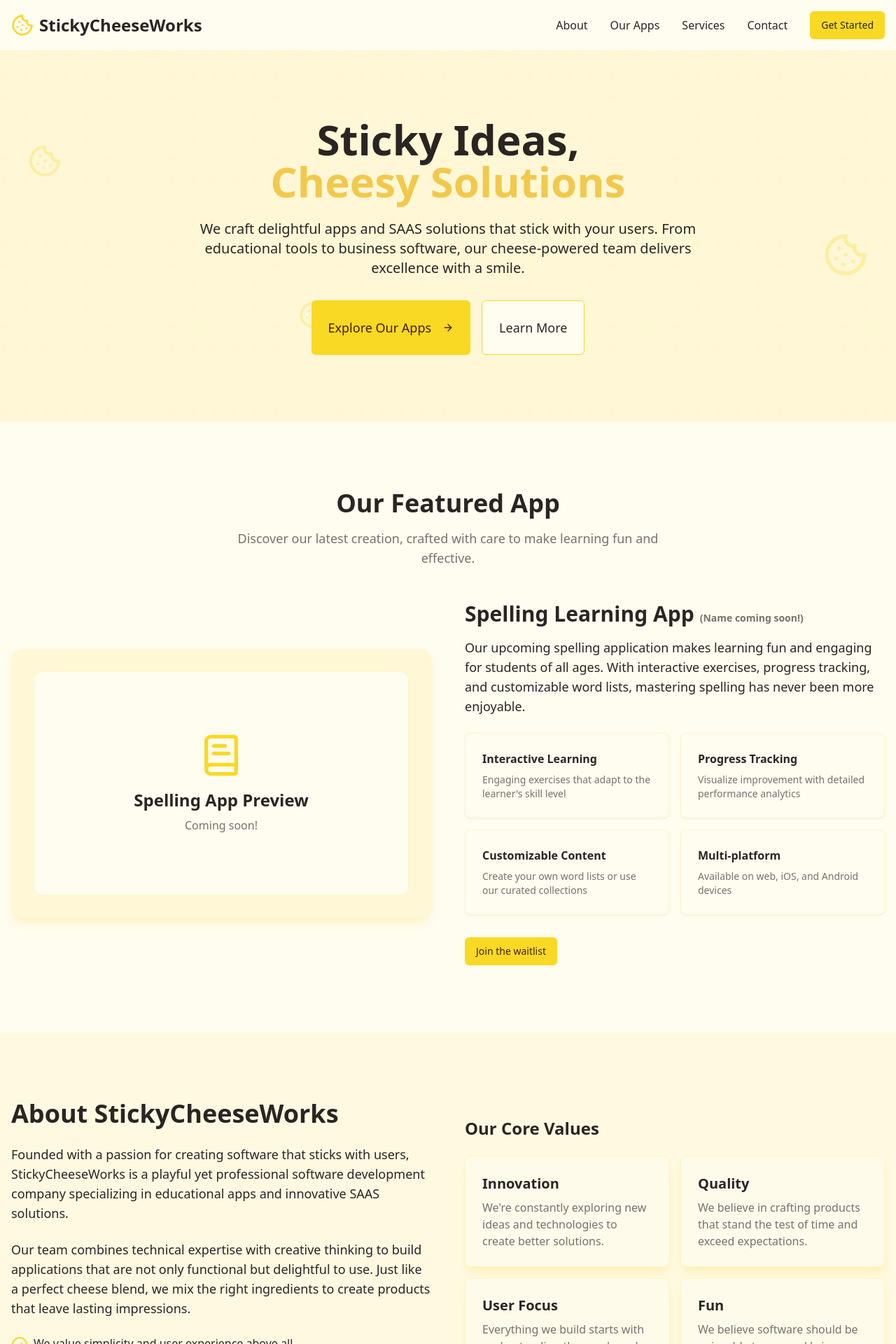
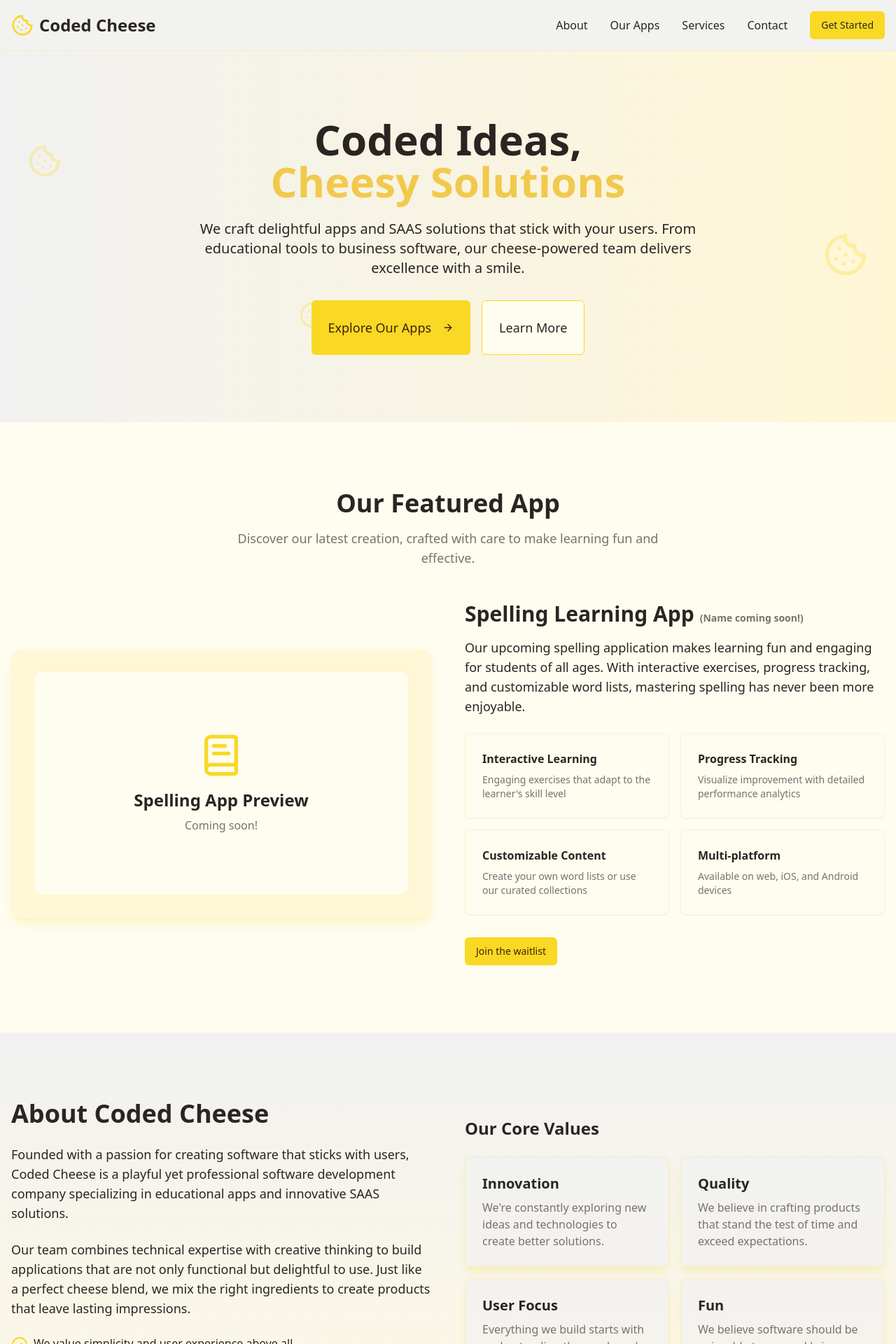
Before and after one commit to crespoh/sticky-cheese-works-build, a React (Vite) app: page / in a window 1280 px wide. Shown: the top 1920 px of the page at 70% size. Built offline with nearby package versions, Linux system fonts and the light colour scheme.

Commit message:
Refactor: Rename and update color theme
Rename all instances of "sticky cheese works" to "coded cheese" and update the color theme to include both yellow and light gray.

```diff
--- a/index.html
+++ b/index.html
@@ -4,17 +4,17 @@
   <head>
     <meta charset="UTF-8" />
     <meta name="viewport" content="width=device-width, initial-scale=1.0" />
-    <title>StickyCheeseWorks - Crafting Delightful Apps & SAAS Solutions</title>
-    <meta name="description" content="StickyCheeseWorks creates educational apps and SAAS solutions that stick with your users. Explore our services and innovative software products." />
-    <meta name="author" content="StickyCheeseWorks" />
+    <title>Coded Cheese - Crafting Delightful Apps & SAAS Solutions</title>
+    <meta name="description" content="Coded Cheese creates educational apps and SAAS solutions that stick with your users. Explore our services and innovative software products." />
+    <meta name="author" content="Coded Cheese" />
 
-    <meta property="og:title" content="StickyCheeseWorks - Crafting Delightful Apps & SAAS Solutions" />
-    <meta property="og:description" content="StickyCheeseWorks creates educational apps and SAAS solutions that stick with your users. Explore our services and innovative software products." />
+    <meta property="og:title" content="Coded Cheese - Crafting Delightful Apps & SAAS Solutions" />
+    <meta property="og:description" content="Coded Cheese creates educational apps and SAAS solutions that stick with your users. Explore our services and innovative software products." />
     <meta property="og:type" content="website" />
     <meta property="og:image" content="https://lovable.dev/opengraph-image-p98pqg.png" />
 
     <meta name="twitter:card" content="summary_large_image" />
-    <meta name="twitter:site" content="@stickycheeseworks" />
+    <meta name="twitter:site" content="@codedcheese" />
     <meta name="twitter:image" content="https://lovable.dev/opengraph-image-p98pqg.png" />
   </head>
 
--- a/src/components/AboutUs.tsx
+++ b/src/components/AboutUs.tsx
@@ -4,14 +4,14 @@ import { CircleCheck } from "lucide-react";
 
 const AboutUs = () => {
   return (
-    <section id="about" className="py-16 md:py-24 bg-cheese-light/50">
+    <section id="about" className="py-16 md:py-24 bg-gradient-to-b from-gray-light to-cheese-light/50">
       <div className="container mx-auto px-4">
         <div className="grid md:grid-cols-2 gap-12 items-center">
           {/* About Us Content */}
           <div>
-            <h2 className="text-3xl md:text-4xl font-bold mb-6">About StickyCheeseWorks</h2>
+            <h2 className="text-3xl md:text-4xl font-bold mb-6">About Coded Cheese</h2>
             <p className="text-lg mb-6">
-              Founded with a passion for creating software that sticks with users, StickyCheeseWorks
+              Founded with a passion for creating software that sticks with users, Coded Cheese
               is a playful yet professional software development company specializing in educational
               apps and innovative SAAS solutions.
             </p>
@@ -41,7 +41,7 @@ const AboutUs = () => {
           <div className="space-y-6">
             <h3 className="text-2xl font-semibold mb-4">Our Core Values</h3>
             <div className="grid grid-cols-1 sm:grid-cols-2 gap-4">
-              <Card className="border-cheese/20 cheese-shadow bg-background/70">
+              <Card className="border-cheese/20 cheese-shadow bg-gray-light/70">
                 <CardContent className="p-6">
                   <h4 className="font-semibold text-xl mb-2">Innovation</h4>
                   <p className="text-muted-foreground">
@@ -50,7 +50,7 @@ const AboutUs = () => {
                 </CardContent>
               </Card>
 
-              <Card className="border-cheese/20 cheese-shadow bg-background/70">
+              <Card className="border-cheese/20 cheese-shadow bg-gray-light/70">
                 <CardContent className="p-6">
                   <h4 className="font-semibold text-xl mb-2">Quality</h4>
                   <p className="text-muted-foreground">
@@ -59,7 +59,7 @@ const AboutUs = () => {
                 </CardContent>
               </Card>
 
-              <Card className="border-cheese/20 cheese-shadow bg-background/70">
+              <Card className="border-cheese/20 cheese-shadow bg-gray-light/70">
                 <CardContent className="p-6">
                   <h4 className="font-semibold text-xl mb-2">User Focus</h4>
                   <p className="text-muted-foreground">
@@ -68,7 +68,7 @@ const AboutUs = () => {
                 </CardContent>
               </Card>
 
-              <Card className="border-cheese/20 cheese-shadow bg-background/70">
+              <Card className="border-cheese/20 cheese-shadow bg-gray-light/70">
                 <CardContent className="p-6">
                   <h4 className="font-semibold text-xl mb-2">Fun</h4>
                   <p className="text-muted-foreground">
--- a/src/components/ContactSection.tsx
+++ b/src/components/ContactSection.tsx
@@ -1,3 +1,4 @@
+
 import { useState } from 'react';
 import { Button } from "@/components/ui/button";
 import { Input } from "@/components/ui/input";
@@ -30,7 +31,7 @@ const ContactSection = () => {
         from_name: formData.name,
         from_email: formData.email,
         message: formData.message,
-        to_email: 'info@stickycheeseworks.com',
+        to_email: 'info@codedcheese.com',
       };
 
       await emailjs.send(
@@ -57,7 +58,7 @@ const ContactSection = () => {
   };
 
   return (
-    <section id="contact" className="py-16 md:py-24 bg-cheese-light/50">
+    <section id="contact" className="py-16 md:py-24 bg-gradient-to-t from-gray-light to-cheese-light/50">
       <div className="container mx-auto px-4">
         <div className="text-center mb-12">
           <h2 className="text-3xl md:text-4xl font-bold mb-4">Get in Touch</h2>
@@ -69,7 +70,7 @@ const ContactSection = () => {
 
         <div className="grid md:grid-cols-2 gap-12">
           {/* Contact Form */}
-          <div className="bg-background rounded-xl p-8 cheese-shadow">
+          <div className="bg-gray-light/80 rounded-xl p-8 cheese-shadow">
             <h3 className="text-xl font-semibold mb-4">Send us a message</h3>
             <form onSubmit={handleSubmit} className="space-y-6">
               <div>
@@ -141,8 +142,8 @@ const ContactSection = () => {
                 </div>
                 <div>
                   <h4 className="font-medium mb-1">Email</h4>
-                  <a href="mailto:info@stickycheeseworks.com" className="text-cheese-dark hover:underline">
-                    info@stickycheeseworks.com
+                  <a href="mailto:info@codedcheese.com" className="text-cheese-dark hover:underline">
+                    info@codedcheese.com
                   </a>
                   <p className="text-sm text-muted-foreground mt-1">
                     We respond to all inquiries within 24 hours
@@ -156,7 +157,7 @@ const ContactSection = () => {
                 </div>
                 <div>
                   <h4 className="font-medium mb-1">Location</h4>
-                  <p>StickyCheeseWorks is a remote-first company,</p>
+                  <p>Coded Cheese is a remote-first company,</p>
                   <p>with team members around the world.</p>
                 </div>
               </div>
--- a/src/components/Footer.tsx
+++ b/src/components/Footer.tsx
@@ -5,13 +5,13 @@ const Footer = () => {
   const currentYear = new Date().getFullYear();
 
   return (
-    <footer className="bg-cheese-dark/10 border-t border-cheese/20 py-12">
+    <footer className="bg-gray-light border-t border-cheese/20 py-12">
       <div className="container mx-auto px-4">
         <div className="flex flex-col md:flex-row justify-between items-center mb-8">
           {/* Logo */}
           <div className="flex items-center mb-6 md:mb-0">
             <Cookie className="h-8 w-8 text-cheese mr-2" />
-            <span className="font-bold text-xl">StickyCheeseWorks</span>
+            <span className="font-bold text-xl">Coded Cheese</span>
           </div>
 
           {/* Navigation */}
@@ -25,7 +25,7 @@ const Footer = () => {
 
         <div className="border-t border-cheese/20 pt-8 mt-4 flex flex-col md:flex-row justify-between items-center">
           <p className="text-sm text-muted-foreground mb-4 md:mb-0">
-            &copy; {currentYear} StickyCheeseWorks. All rights reserved.
+            &copy; {currentYear} Coded Cheese. All rights reserved.
           </p>
 
           <div className="flex items-center space-x-4">
--- a/src/components/Header.tsx
+++ b/src/components/Header.tsx
@@ -7,12 +7,12 @@ const Header = () => {
   const [isMenuOpen, setIsMenuOpen] = useState(false);
 
   return (
-    <header className="sticky top-0 z-50 w-full bg-background/80 backdrop-blur-md border-b border-cheese/20">
+    <header className="sticky top-0 z-50 w-full bg-gray-light/90 backdrop-blur-md border-b border-cheese/20">
       <div className="container mx-auto px-4 py-4 flex items-center justify-between">
         {/* Logo */}
         <a href="/" className="flex items-center space-x-2">
           <Cookie className="h-8 w-8 text-cheese" />
-          <span className="font-bold text-xl md:text-2xl text-foreground">StickyCheeseWorks</span>
+          <span className="font-bold text-xl md:text-2xl text-foreground">Coded Cheese</span>
         </a>
 
         {/* Desktop Navigation */}
@@ -32,7 +32,7 @@ const Header = () => {
 
       {/* Mobile Navigation */}
       {isMenuOpen && (
-        <div className="md:hidden bg-background border-t border-cheese/20">
+        <div className="md:hidden bg-gray-light border-t border-cheese/20">
           <div className="container mx-auto px-4 py-4 flex flex-col space-y-4">
             <a href="#about" className="text-foreground py-2 hover:text-cheese transition-colors" onClick={() => setIsMenuOpen(false)}>About</a>
             <a href="#apps" className="text-foreground py-2 hover:text-cheese transition-colors" onClick={() => setIsMenuOpen(false)}>Our Apps</a>
--- a/src/components/Hero.tsx
+++ b/src/components/Hero.tsx
@@ -4,7 +4,7 @@ import { ArrowRight, Cookie } from "lucide-react";
 
 const Hero = () => {
   return (
-    <section className="relative overflow-hidden bg-cheese-light py-16 md:py-24">
+    <section className="relative overflow-hidden bg-gradient-to-r from-gray-light to-cheese-light py-16 md:py-24">
       {/* Background Pattern */}
       <div className="absolute inset-0 bg-cheese-pattern opacity-30"></div>
 
@@ -22,7 +22,7 @@ const Hero = () => {
       <div className="container mx-auto px-4 relative z-10">
         <div className="max-w-3xl mx-auto text-center">
           <h1 className="text-4xl md:text-6xl font-bold mb-6">
-            <span className="block">Sticky Ideas,</span>
+            <span className="block">Coded Ideas,</span>
             <span className="text-cheese-dark">Cheesy Solutions</span>
           </h1>
           <p className="text-lg md:text-xl mb-8">
--- a/tailwind.config.ts
+++ b/tailwind.config.ts
@@ -68,6 +68,11 @@ export default {
 					DEFAULT: '#F9D923',
 					dark: '#F2C94C',
 					hover: '#F0BE0C'
+				},
+				gray: {
+					light: '#F1F1F1',
+					DEFAULT: '#C8C8C9',
+					dark: '#A9A9A9'
 				}
 			},
 			borderRadius: {
```
